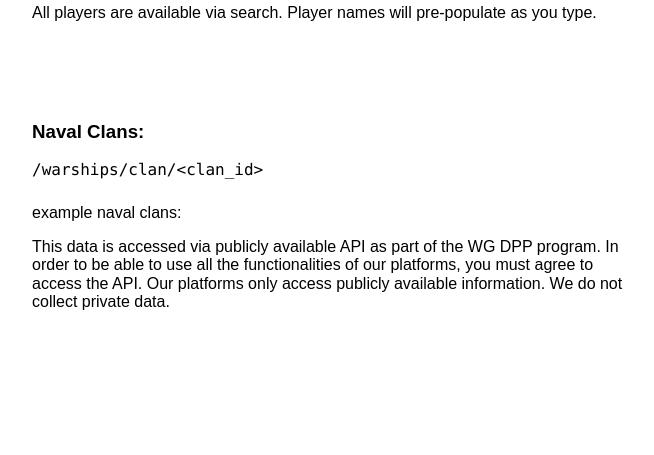
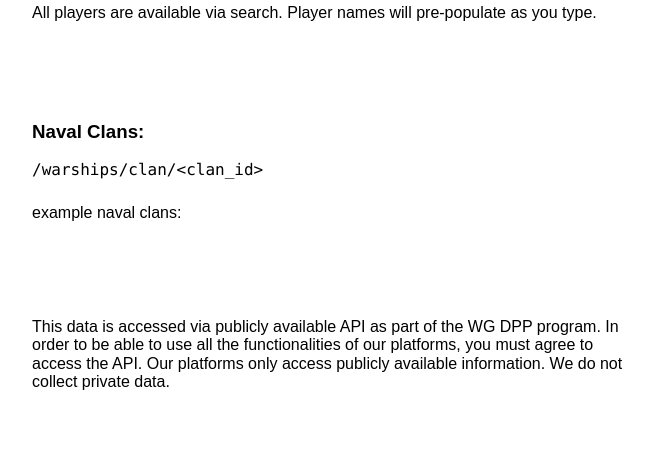
Before and after one commit to august-schlubach/battlestats, a Django app: page / in a window 1280 px wide. Shown: the part 396-851 px from the top of the page, without its empty margins (304-958 px from the left). Before the commit the page ends 706 px from the top, so only its background shows below. Run offline with Django 5.2, Linux system fonts and the light colour scheme; data that the repository does not hold is empty; some libraries are stand-ins or nearby versions.

Commit message:
udpating styles

```diff
--- a/templates/splash.html
+++ b/templates/splash.html
@@ -38,7 +38,7 @@
 	<p class="pt2"> example naval clans:</p>
           {% for clan in context.clans %}<a href="{% url 'clan' clan.clan_id %}">{{ clan.name }}</a> &#9737; {% endfor %}
       </div>
-  <p>
+  <p class="fl w-100 pt5">
   This data is accessed via publicly available API as part of the WG DPP program.
   In order to be able to use all the functionalities of our platforms, you must agree to access the API.
   Our platforms only access publicly available information. We do not collect private data.
```
